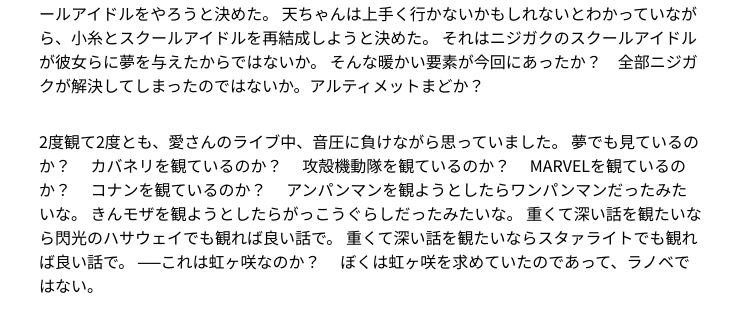
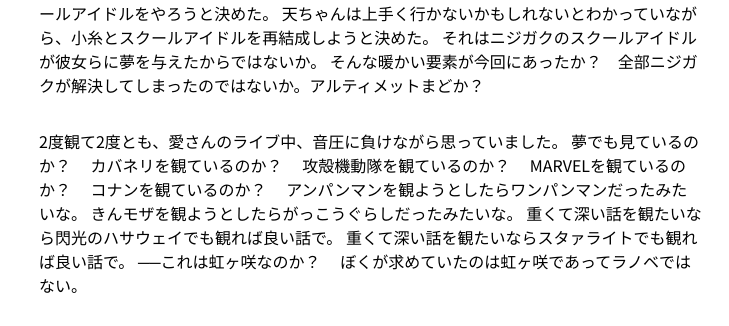
Before and after one commit to Tengu712/Tengu712.github.io, an Astro site: page /posts/eigasaki2 in a window 1280 px wide. Shown: the part 4042-4368 px from the top of the page, 269-998 px from the left. Built offline with nearby package versions, Linux system fonts and the light colour scheme; Astro itself is replaced by a stand-in of ours; some packages are replaced by stand-ins of ours.

Commit message:
fix: sentence

```diff
--- a/src/pages/posts/eigasaki2.mdx
+++ b/src/pages/posts/eigasaki2.mdx
@@ -174,7 +174,7 @@
 重くて深い話を観たいなら閃光のハサウェイでも観れば良い話で。
 重くて深い話を観たいならスタァライトでも観れば良い話で。
 ──これは虹ヶ咲なのか？
-ぼくは虹ヶ咲を求めていたのであって、ラノベではない。
+ぼくが求めていたのは虹ヶ咲であってラノベではない。
 
 えいがさき2章は過去最高のクオリティです。
 ただ、ぼくにとっては二次創作のように感ぜられたというだけです。
```
